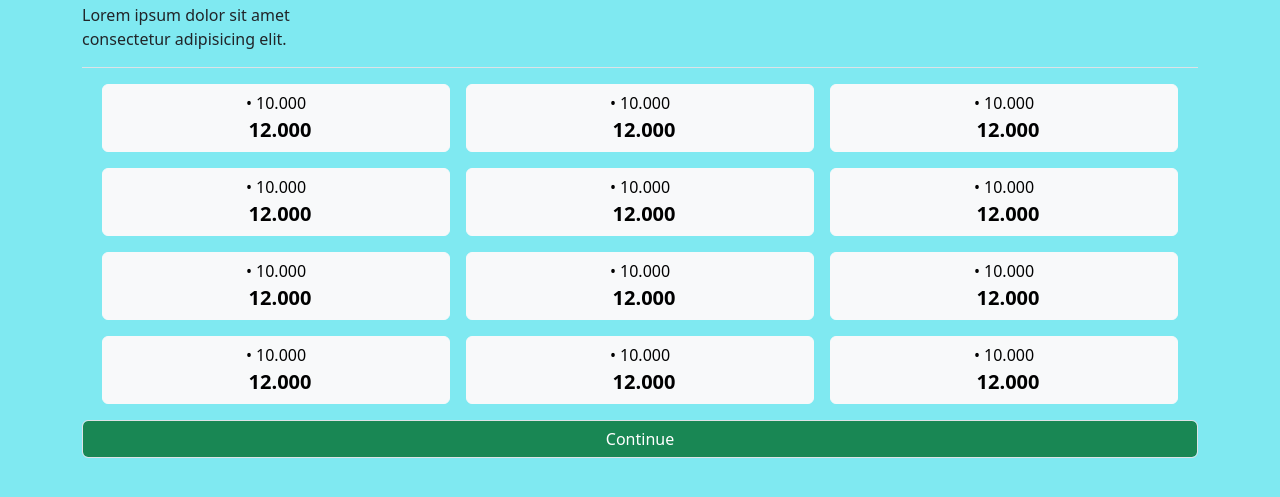
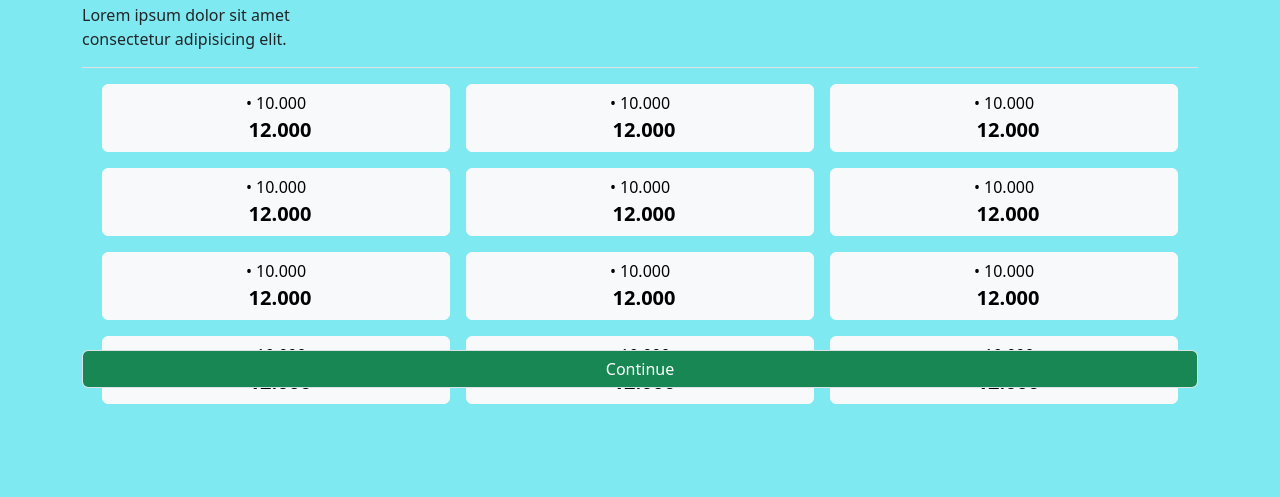
Before and after one commit to vindrayulian/belajarayo, a plain HTML site: page view/topup/index.html in a window 1280 px wide. Both pictures are taken after a click on the button 100 px from the left and 35 px from the top of the page. Shown: the part 139-636 px from the top of the page. Drawn offline with nearby package versions, Linux system fonts and the light colour scheme.

Commit message:
fix button

```diff
--- a/view/topup/index.html
+++ b/view/topup/index.html
@@ -28,7 +28,7 @@
 
     <section>
         <div class="container mt-3">
-            <div class="row justify-content-center col-12 col-xl-12 col-md-12 col-sm-12 col-lg-12 mx-auto gap-3">
+            <div class="row justify-content-center col-12 col-xl-12 col-md-12 col-sm-12 col-lg-12 mx-auto gap-3 position-relative">
                 <div class="row justify-content-center col-6 col-xl-4">
                     <button class="btn btn-light">
                         <p class="text-center my-auto" id=""> &bull; 10.000 <br> <span class="text-center ms-2 fs-5 fw-bold">12.000</span></p>
@@ -89,7 +89,7 @@
                         <p class="text-center my-auto" id=""> &bull; 10.000 <br> <span class="text-center ms-2 fs-5 fw-bold">12.000</span></p>
                     </button>
                 </div>
-                <div class="col-xl-12 bg-success text-white text-center form-control" style="display:none;" id="continue">
+                <div class="col-xl-12 bg-success text-white text-center form-control" style="display:none; position: absolute; bottom: 5%;" id="continue">
                     Continue
                 </div>
             </div>
```
